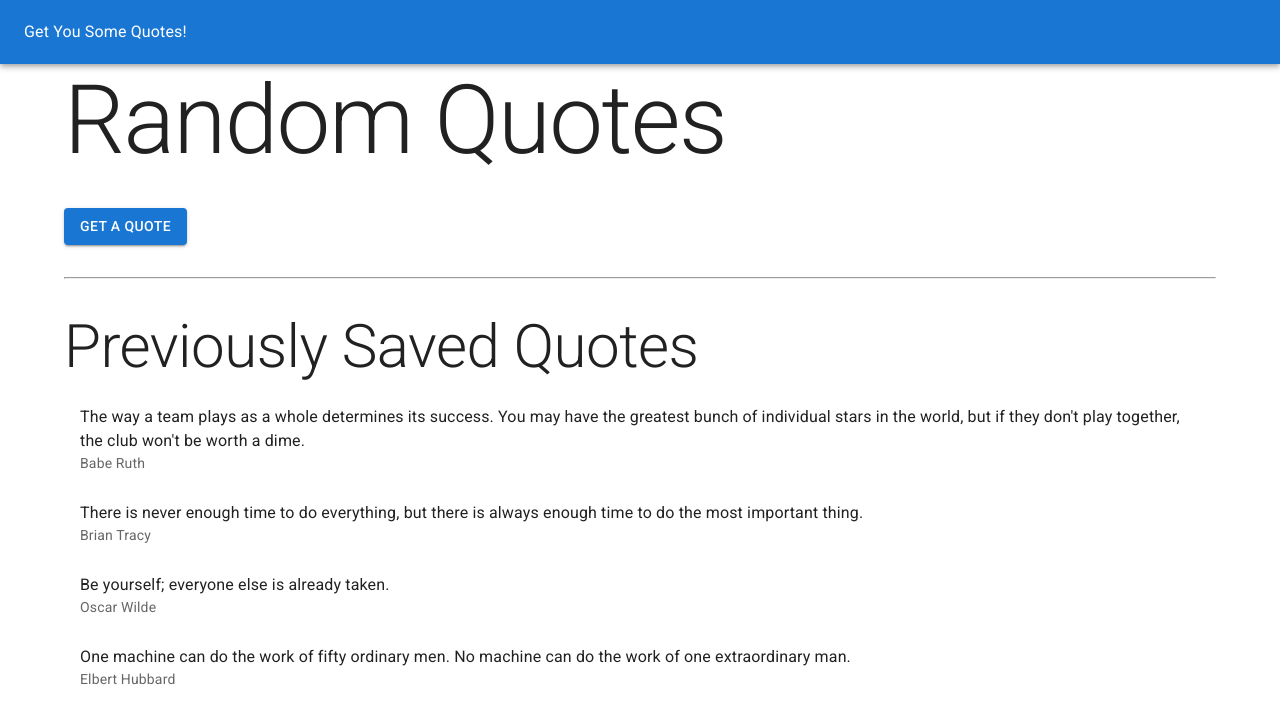
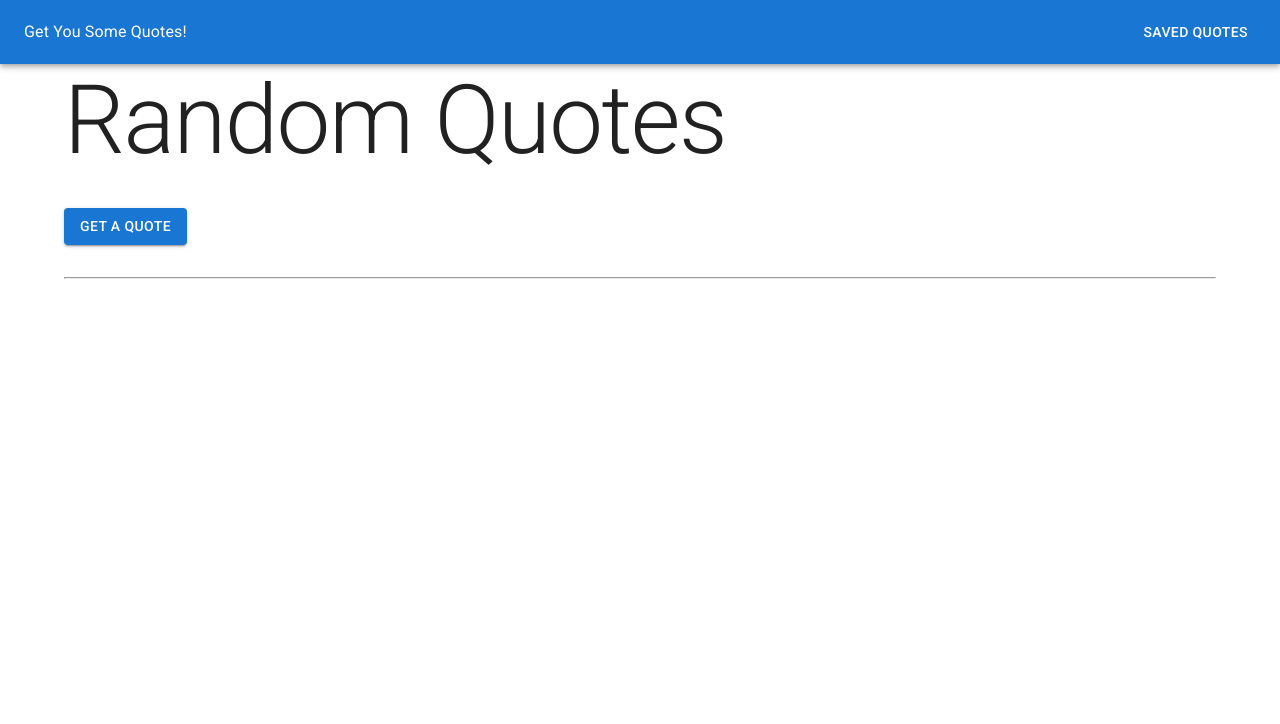
Before and after one commit to dmit-2008/dmit2008-1233-workbook-nathanhumphrey-1, a Next.js app in the folder week-07-rest-demo/: page / in a window 1280 px wide. Shown: the top 724 px of the page. Built offline with nearby package versions, Linux system fonts and the light colour scheme; data requests are answered from the project's data file.

Commit message:
Update week 07 rest demo Add navigation

```diff
--- /dev/null
+++ b/week-07-rest-demo/components/NavBar.js
@@ -0,0 +1,17 @@
+import { AppBar, Button, Toolbar, Typography } from '@mui/material';
+import Link from 'next/link';
+
+export default function NavBar() {
+  return (
+    <AppBar position="static">
+      <Toolbar sx={{ justifyContent: 'space-between' }}>
+        <Link href="/">
+          <Typography component="h1">Get You Some Quotes!</Typography>
+        </Link>
+        <Link href="/saved">
+          <Button color="inherit">Saved Quotes</Button>
+        </Link>
+      </Toolbar>
+    </AppBar>
+  );
+}
--- a/week-07-rest-demo/pages/index.js
+++ b/week-07-rest-demo/pages/index.js
@@ -1,31 +1,19 @@
-import { useEffect, useState } from 'react';
+import { useState } from 'react';
 import {
-  AppBar,
   Box,
   Button,
   Container,
   LinearProgress,
-  List,
-  ListItem,
-  ListItemText,
-  Toolbar,
   Typography,
 } from '@mui/material';
 import { QuoteManager } from '@/utils/quote-manager';
+import NavBar from '@/components/NavBar';
 
 export default function Home() {
   const QUOTE_URL = 'https://api.quotable.io/random';
 
   const [randomQuote, setRandomQuote] = useState(null);
-  const [savedQuotes, setSavedQuotes] = useState(null);
   const [isLoading, setIsLoading] = useState(false);
-
-  // Only on mount want to fetch saved quotes
-  useEffect(() => {
-    QuoteManager.getSavedQuotes().then((quotes) => {
-      setSavedQuotes(quotes);
-    });
-  }, []);
 
   function getRandomQuote() {
     setIsLoading(true);
@@ -41,11 +29,7 @@ export default function Home() {
 
   return (
     <Box component="main">
-      <AppBar position="static">
-        <Toolbar>
-          <Typography component="h1">Get You Some Quotes!</Typography>
-        </Toolbar>
-      </AppBar>
+      <NavBar />
       <Container maxWidth="lg" component="section">
         <Typography variant="h1">Random Quotes</Typography>
         <Box mt={4} mb={4}>
@@ -74,7 +58,6 @@ export default function Home() {
 
                   // Set both random quote and saved quotes for render update
                   setRandomQuote({ ...randomQuote });
-                  setSavedQuotes([...savedQuotes, randomQuote]);
                 }}
               >
                 Save Quote
@@ -82,17 +65,6 @@ export default function Home() {
             </Box>
           )}
         </Box>
-        <Box mt={4}>
-          <Typography variant="h2">Previously Saved Quotes</Typography>
-          <List>
-            {savedQuotes &&
-              savedQuotes.map((q) => (
-                <ListItem key={q.id}>
-                  <ListItemText primary={q.quote} secondary={q.author} />
-                </ListItem>
-              ))}
-          </List>
-        </Box>
       </Container>
     </Box>
   );
--- a/week-07-rest-demo/styles/globals.css
+++ b/week-07-rest-demo/styles/globals.css
@@ -1,3 +1,8 @@
 body {
   background-color: #f9f9f9;
 }
+
+.MuiToolbar-root a {
+  color: inherit;
+  text-decoration: none;
+}
```
Also changed, not shown: week-07-rest-demo/pages/saved.js (+2 -7 lines).
